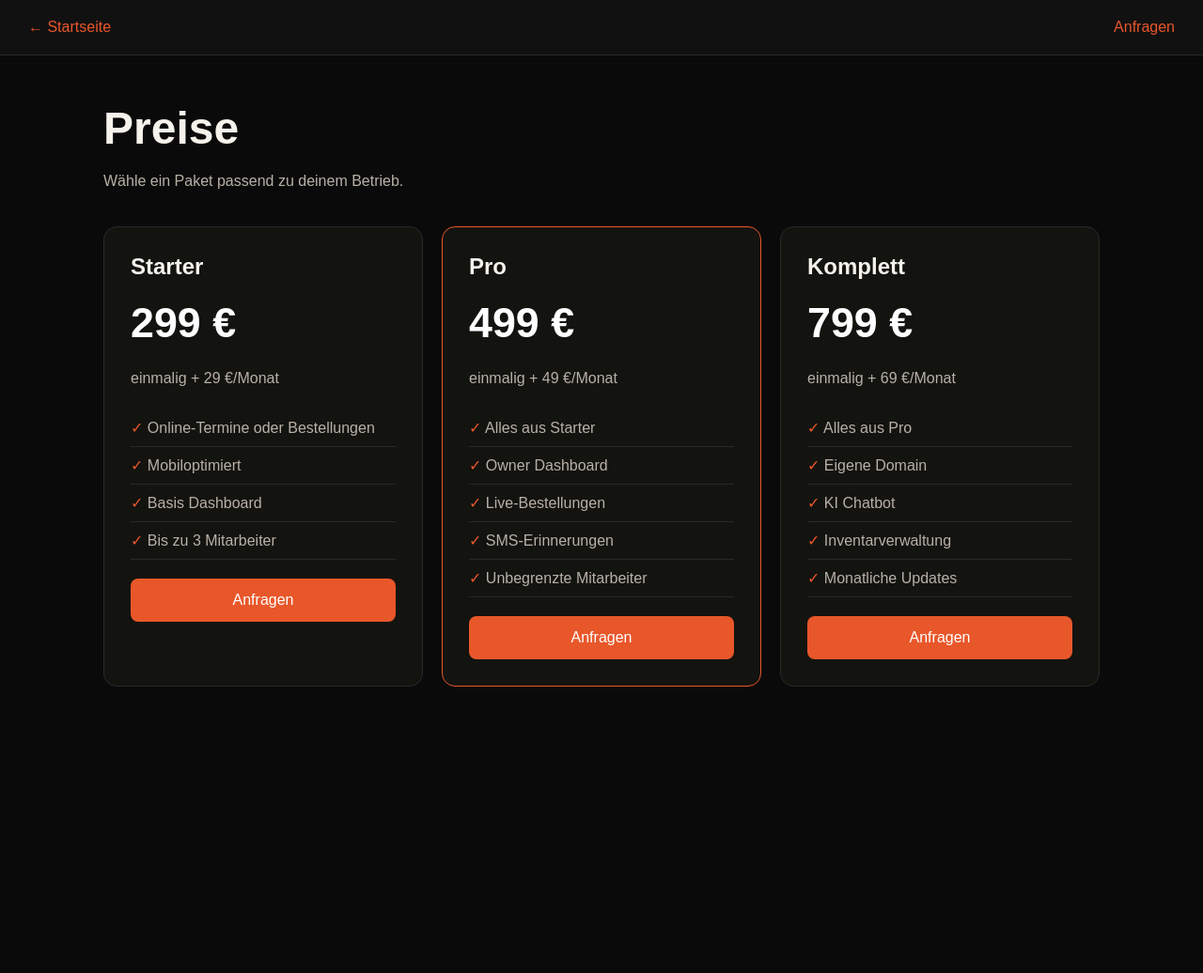
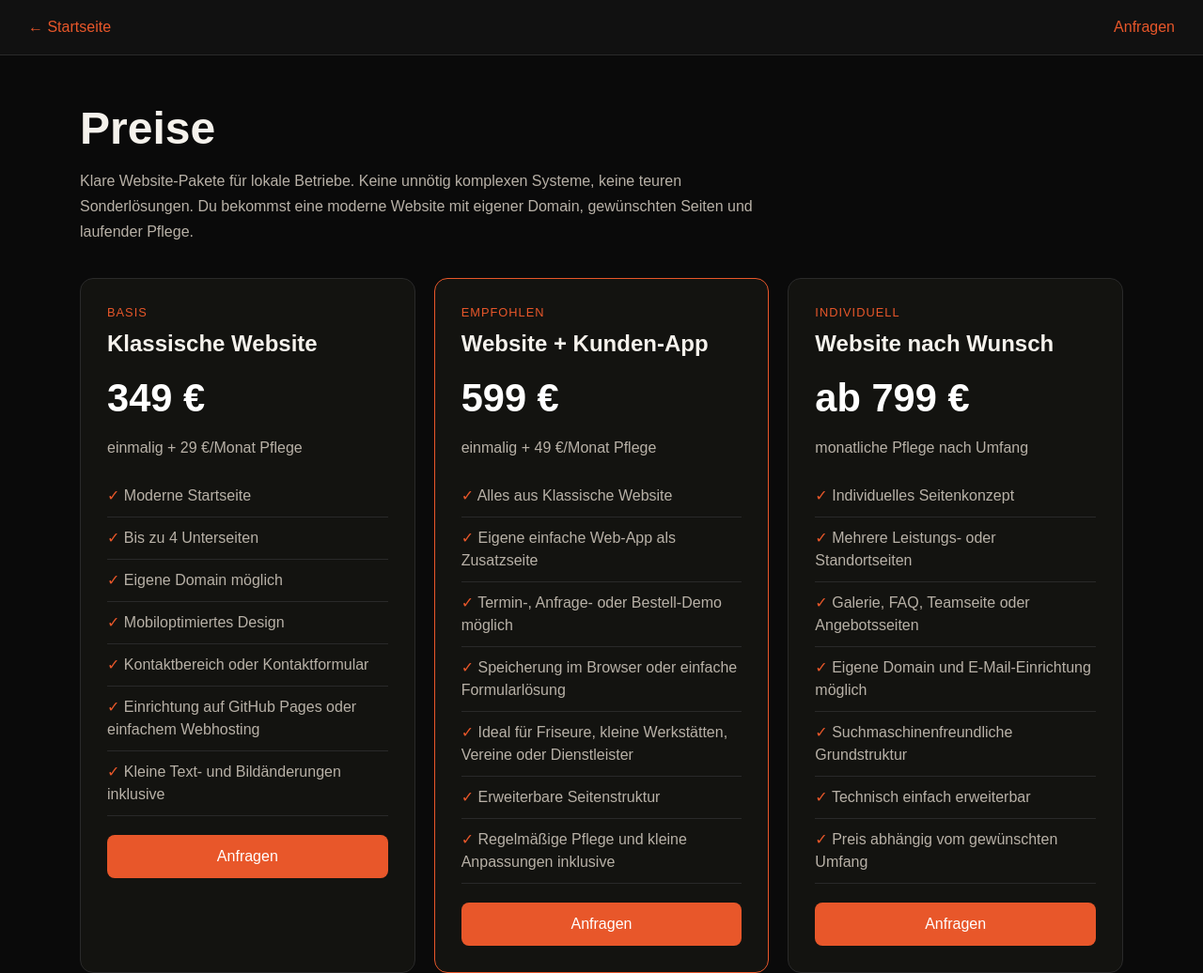
Before and after one commit to alperen659/akwebworks, a plain HTML site: page preise.html in a window 1280 px wide. Shown: the top 1036 px of the page at 94% size. Before the commit the page ends 800 px from the top, so only its background shows below. Drawn offline with Linux system fonts and the light colour scheme.

Commit message:
Update preise.html

```diff
--- a/preise.html
+++ b/preise.html
@@ -4,25 +4,30 @@
 <meta charset="UTF-8">
 <meta name="viewport" content="width=device-width, initial-scale=1.0">
 <title>Preise – Network Studio</title>
+
 <style>
 *{box-sizing:border-box;margin:0;padding:0}
 body{background:#0a0a0a;color:#f5f2ec;font-family:Arial,sans-serif}
 nav{padding:20px 30px;background:#111;border-bottom:1px solid #2a2a2a;display:flex;justify-content:space-between}
 a{color:#e8572a;text-decoration:none}
-.wrap{max-width:1100px;margin:auto;padding:50px 20px}
+.wrap{max-width:1150px;margin:auto;padding:50px 20px}
 h1{font-size:3rem;margin-bottom:15px}
-p{color:#b8b1a7;line-height:1.7}
-.grid{display:grid;grid-template-columns:repeat(3,1fr);gap:20px;margin-top:35px}
+.intro{color:#b8b1a7;line-height:1.7;max-width:750px;margin-bottom:35px}
+.grid{display:grid;grid-template-columns:repeat(3,1fr);gap:20px}
 .card{background:#131310;border:1px solid #2a2a2a;border-radius:14px;padding:28px}
 .featured{border-color:#e8572a}
-.price{font-size:2.8rem;font-weight:bold;margin:20px 0;color:#fff}
+.tag{color:#e8572a;font-size:.8rem;text-transform:uppercase;letter-spacing:.08em;margin-bottom:12px}
+.price{font-size:2.6rem;font-weight:bold;margin:20px 0;color:#fff}
+.period{color:#b8b1a7;margin-bottom:20px}
 ul{list-style:none;margin:20px 0}
-li{padding:10px 0;border-bottom:1px solid #292929;color:#b8b1a7}
+li{padding:10px 0;border-bottom:1px solid #292929;color:#b8b1a7;line-height:1.5}
 li:before{content:"✓ ";color:#e8572a}
 .btn{display:block;text-align:center;background:#e8572a;color:#fff;padding:14px;border-radius:8px;margin-top:20px}
+.note{margin-top:35px;color:#b8b1a7;line-height:1.7;background:#131310;border:1px solid #2a2a2a;border-radius:14px;padding:24px}
 @media(max-width:900px){.grid{grid-template-columns:1fr}}
 </style>
 </head>
+
 <body>
 
 <nav>
@@ -31,51 +36,76 @@ li:before{content:"✓ ";color:#e8572a}
 </nav>
 
 <div class="wrap">
+
 <h1>Preise</h1>
-<p>Wähle ein Paket passend zu deinem Betrieb.</p>
+
+<p class="intro">
+Klare Website-Pakete für lokale Betriebe. Keine unnötig komplexen Systeme,
+keine teuren Sonderlösungen. Du bekommst eine moderne Website mit eigener Domain,
+gewünschten Seiten und laufender Pflege.
+</p>
 
 <div class="grid">
+
 <div class="card">
-<h2>Starter</h2>
-<div class="price">299 €</div>
-<p>einmalig + 29 €/Monat</p>
+<div class="tag">Basis</div>
+<h2>Klassische Website</h2>
+<div class="price">349 €</div>
+<div class="period">einmalig + 29 €/Monat Pflege</div>
 <ul>
-<li>Online-Termine oder Bestellungen</li>
-<li>Mobiloptimiert</li>
-<li>Basis Dashboard</li>
-<li>Bis zu 3 Mitarbeiter</li>
+<li>Moderne Startseite</li>
+<li>Bis zu 4 Unterseiten</li>
+<li>Eigene Domain möglich</li>
+<li>Mobiloptimiertes Design</li>
+<li>Kontaktbereich oder Kontaktformular</li>
+<li>Einrichtung auf GitHub Pages oder einfachem Webhosting</li>
+<li>Kleine Text- und Bildänderungen inklusive</li>
 </ul>
 <a href="anfragen.html" class="btn">Anfragen</a>
 </div>
 
 <div class="card featured">
-<h2>Pro</h2>
-<div class="price">499 €</div>
-<p>einmalig + 49 €/Monat</p>
+<div class="tag">Empfohlen</div>
+<h2>Website + Kunden-App</h2>
+<div class="price">599 €</div>
+<div class="period">einmalig + 49 €/Monat Pflege</div>
 <ul>
-<li>Alles aus Starter</li>
-<li>Owner Dashboard</li>
-<li>Live-Bestellungen</li>
-<li>SMS-Erinnerungen</li>
-<li>Unbegrenzte Mitarbeiter</li>
+<li>Alles aus Klassische Website</li>
+<li>Eigene einfache Web-App als Zusatzseite</li>
+<li>Termin-, Anfrage- oder Bestell-Demo möglich</li>
+<li>Speicherung im Browser oder einfache Formularlösung</li>
+<li>Ideal für Friseure, kleine Werkstätten, Vereine oder Dienstleister</li>
+<li>Erweiterbare Seitenstruktur</li>
+<li>Regelmäßige Pflege und kleine Anpassungen inklusive</li>
 </ul>
 <a href="anfragen.html" class="btn">Anfragen</a>
 </div>
 
 <div class="card">
-<h2>Komplett</h2>
-<div class="price">799 €</div>
-<p>einmalig + 69 €/Monat</p>
+<div class="tag">Individuell</div>
+<h2>Website nach Wunsch</h2>
+<div class="price">ab 799 €</div>
+<div class="period">monatliche Pflege nach Umfang</div>
 <ul>
-<li>Alles aus Pro</li>
-<li>Eigene Domain</li>
-<li>KI Chatbot</li>
-<li>Inventarverwaltung</li>
-<li>Monatliche Updates</li>
+<li>Individuelles Seitenkonzept</li>
+<li>Mehrere Leistungs- oder Standortseiten</li>
+<li>Galerie, FAQ, Teamseite oder Angebotsseiten</li>
+<li>Eigene Domain und E-Mail-Einrichtung möglich</li>
+<li>Suchmaschinenfreundliche Grundstruktur</li>
+<li>Technisch einfach erweiterbar</li>
+<li>Preis abhängig vom gewünschten Umfang</li>
 </ul>
 <a href="anfragen.html" class="btn">Anfragen</a>
 </div>
+
 </div>
+
+<div class="note">
+<strong>Wichtig:</strong> Die Pakete sind bewusst einfach gehalten. Es werden keine unnötig komplexen Systeme,
+keine teuren Zahlungsanbieter, keine großen Datenbanken und keine wartungsintensiven Plattformen versprochen.
+Der Fokus liegt auf modernen, schnellen und bezahlbaren Websites für lokale Betriebe.
+</div>
+
 </div>
 
 </body>
```
